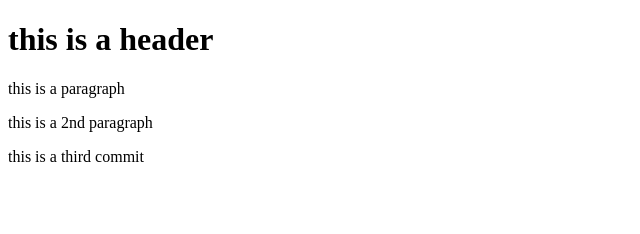
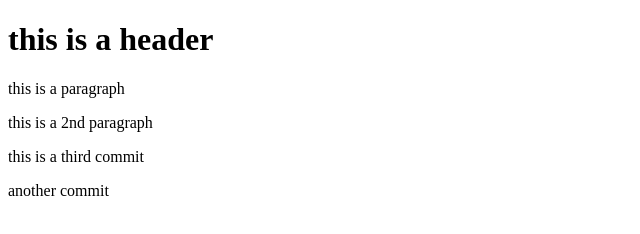
Before and after one commit to christophviehoff/git-test, a plain HTML site: page index.html in a window 1280 px wide. Shown: the whole page, without its empty margins (0-640 px from the left). Drawn offline with Linux system fonts and the light colour scheme.

Commit message:
Fourth commit

```diff
--- a/index.html
+++ b/index.html
@@ -9,5 +9,6 @@
     <p>this is a paragraph</p>
     <p>this is a 2nd paragraph</p>
     <p>this is a third commit</p>
+    <p>another commit</p>
   </body>
 </html>
```
